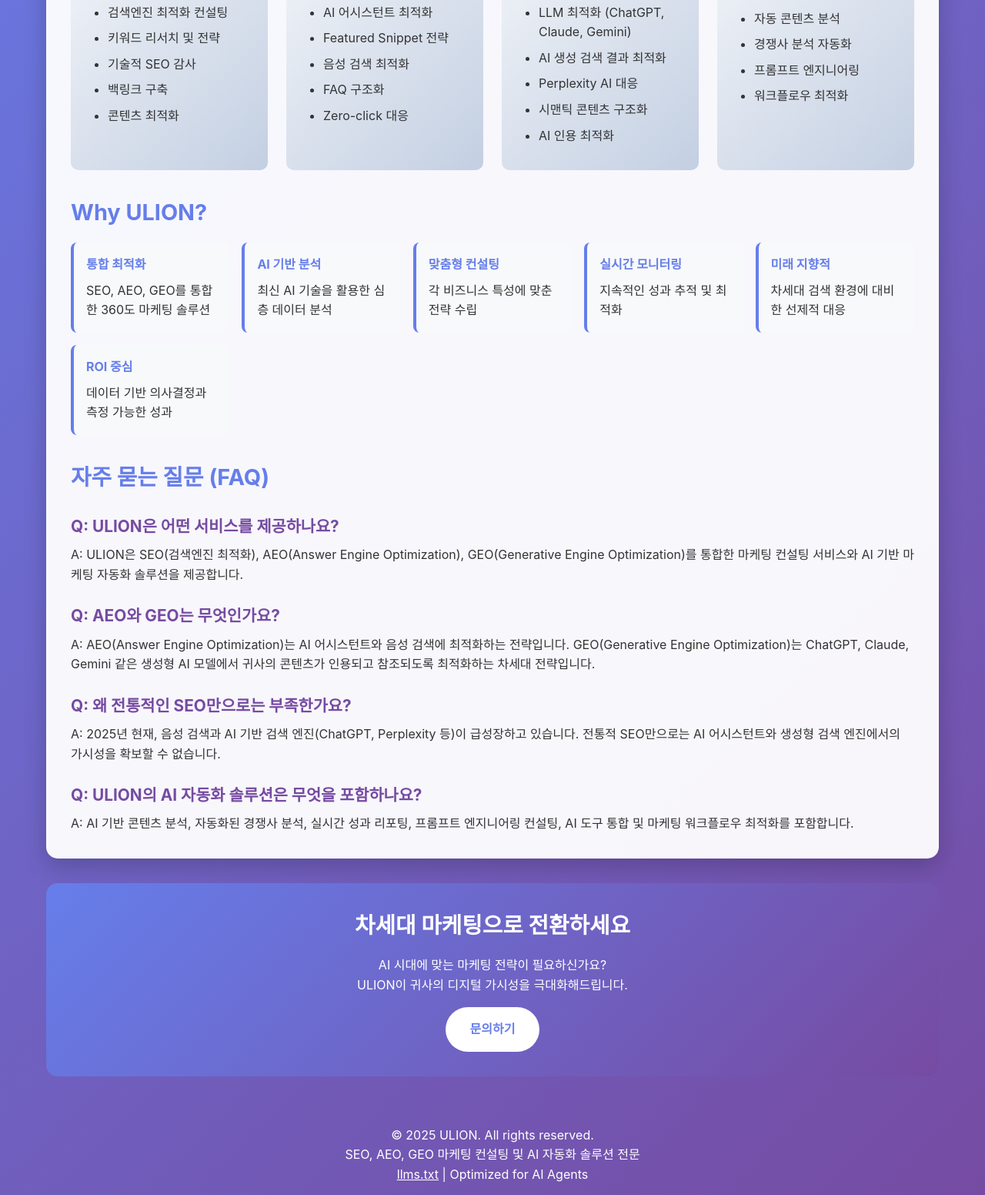
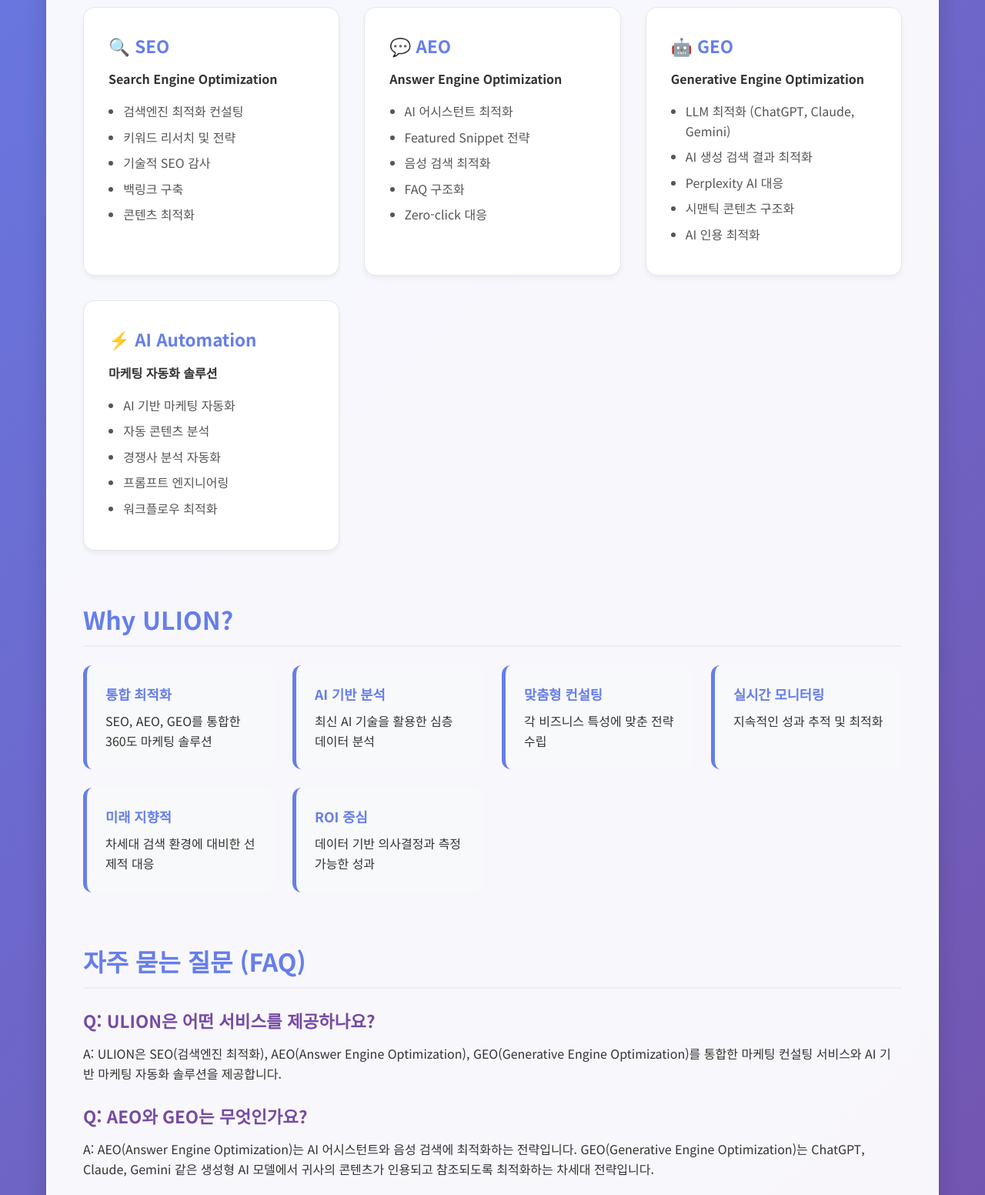
Before and after one commit to sowonweb/ulion-official, a plain HTML site: page index.html in a window 1280 px wide. Shown: the part 674-2226 px from the top of the page at 77% size. Drawn offline with Linux system fonts and the light colour scheme.

Commit message:
Enhance styles and add Noto Sans KR font
Added Noto Sans KR font and updated styles for better aesthetics. Removed structured data scripts and adjusted layout for improved responsiveness.

```diff
--- a/index.html
+++ b/index.html
@@ -13,6 +13,11 @@
     <meta name="robots" content="index, follow">
     <link rel="canonical" href="https://u-li.net">
 
+    <!-- Fonts (Noto Sans KR 추가) -->
+    <link rel="preconnect" href="https://fonts.googleapis.com">
+    <link rel="preconnect" href="https://fonts.gstatic.com" crossorigin>
+    <link href="https://fonts.googleapis.com/css2?family=Noto+Sans+KR:wght@400;500;700&display=swap" rel="stylesheet">
+
     <!-- Open Graph / Facebook -->
     <meta property="og:type" content="website">
     <meta property="og:url" content="https://u-li.net">
@@ -27,37 +32,42 @@
     <meta property="twitter:description" content="차세대 마케팅 최적화 전문 기업 ULION. SEO, AEO, GEO를 통합한 AI 기반 마케팅 컨설팅 및 자동화 솔루션을 제공합니다.">
     <meta property="twitter:image" content="https://u-li.net/og-image.jpg">
 
-    <!-- Schema.org Structured Data (JSON-LD) -->
     <script type="application/ld+json">
     {
         "@context": "https://schema.org",
+        "@graph": [
+            {
                 "@type": "Organization",
+                "@id": "https://u-li.net/#organization",
                 "name": "ULION",
                 "url": "https://u-li.net",
-        "logo": "https://u-li.net/logo.png",
+                "logo": {
+                    "@type": "ImageObject",
+                    "url": "https://u-li.net/logo.png"
+                },
                 "description": "SEO, AEO, GEO 마케팅 컨설팅 및 AI 자동화 솔루션 전문 기업",
                 "address": {
                     "@type": "PostalAddress",
                     "addressCountry": "KR"
                 },
-        "sameAs": [
-            "https://u-li.net"
-        ],
                 "contactPoint": {
                     "@type": "ContactPoint",
                     "contactType": "Customer Service",
                     "availableLanguage": ["Korean", "English"]
-        }
-    }
-    </script>
-
-    <script type="application/ld+json">
+                },
+                "sameAs": [
+                    "https://u-li.net"
+                ]
+            },
             {
-        "@context": "https://schema.org",
                 "@type": "ProfessionalService",
-        "name": "ULION",
+                "@id": "https://u-li.net/#service",
+                "name": "ULION Services",
                 "url": "https://u-li.net",
                 "description": "SEO, AEO, GEO 마케팅 컨설팅 및 AI 자동화 솔루션",
+                "provider": {
+                    "@id": "https://u-li.net/#organization"
+                },
                 "serviceType": ["SEO Consulting", "AEO Optimization", "GEO Strategy", "AI Marketing Automation"],
                 "areaServed": {
                     "@type": "Country",
@@ -65,7 +75,7 @@
                 },
                 "hasOfferCatalog": {
                     "@type": "OfferCatalog",
-            "name": "Services",
+                    "name": "Digital Marketing Services",
                     "itemListElement": [
                         {
                             "@type": "Offer",
@@ -101,13 +111,10 @@
                         }
                     ]
                 }
-    }
-    </script>
-
-    <script type="application/ld+json">
+            },
             {
-        "@context": "https://schema.org",
                 "@type": "FAQPage",
+                "@id": "https://u-li.net/#faq",
                 "mainEntity": [
                     {
                         "@type": "Question",
@@ -143,9 +150,19 @@
                     }
                 ]
             }
+        ]
+    }
     </script>
 
     <style>
+        :root {
+            --primary-color: #667eea;
+            --secondary-color: #764ba2;
+            --text-color: #333;
+            --bg-color: #f5f7fa;
+            --white: #ffffff;
+        }
+
         * {
             margin: 0;
             padding: 0;
@@ -153,38 +170,40 @@
         }
 
         body {
-            font-family: -apple-system, BlinkMacSystemFont, 'Segoe UI', 'Noto Sans KR', sans-serif;
+            font-family: 'Noto Sans KR', -apple-system, BlinkMacSystemFont, 'Segoe UI', sans-serif;
             line-height: 1.6;
-            color: #333;
-            background: linear-gradient(135deg, #667eea 0%, #764ba2 100%);
+            color: var(--text-color);
+            background: linear-gradient(135deg, var(--primary-color) 0%, var(--secondary-color) 100%);
             min-height: 100vh;
         }
 
         .container {
             max-width: 1200px;
             margin: 0 auto;
-            padding: 20px;
+            padding: 40px 20px;
         }
 
         header {
             background: rgba(255, 255, 255, 0.95);
-            padding: 2rem;
-            border-radius: 15px;
-            box-shadow: 0 10px 30px rgba(0, 0, 0, 0.2);
+            padding: 3rem 2rem;
+            border-radius: 20px;
+            box-shadow: 0 10px 30px rgba(0, 0, 0, 0.15);
             margin-bottom: 2rem;
             text-align: center;
         }
 
         h1 {
-            color: #667eea;
-            font-size: 2.5rem;
+            color: var(--primary-color);
+            font-size: 3rem;
             margin-bottom: 0.5rem;
+            font-weight: 700;
         }
 
         .tagline {
-            color: #666;
-            font-size: 1.2rem;
-            margin-bottom: 1rem;
+            color: #555;
+            font-size: 1.3rem;
+            margin-bottom: 1.5rem;
+            font-weight: 500;
         }
 
         .badges {
@@ -196,140 +215,193 @@
         }
 
         .badge {
-            background: linear-gradient(135deg, #667eea 0%, #764ba2 100%);
+            background: linear-gradient(135deg, var(--primary-color) 0%, var(--secondary-color) 100%);
             color: white;
-            padding: 0.5rem 1rem;
-            border-radius: 20px;
+            padding: 0.5rem 1.2rem;
+            border-radius: 50px;
             font-size: 0.9rem;
             font-weight: bold;
+            box-shadow: 0 4px 6px rgba(0,0,0,0.1);
         }
 
         .content {
             background: rgba(255, 255, 255, 0.95);
-            padding: 2rem;
-            border-radius: 15px;
-            box-shadow: 0 10px 30px rgba(0, 0, 0, 0.2);
+            padding: 3rem;
+            border-radius: 20px;
+            box-shadow: 0 10px 30px rgba(0, 0, 0, 0.15);
             margin-bottom: 2rem;
         }
 
+        section {
+            margin-bottom: 4rem;
+        }
+
+        section:last-child {
+            margin-bottom: 0;
+        }
+
         h2 {
-            color: #667eea;
-            margin-top: 2rem;
-            margin-bottom: 1rem;
-            font-size: 1.8rem;
+            color: var(--primary-color);
+            margin-bottom: 1.5rem;
+            font-size: 2rem;
+            border-bottom: 2px solid #eee;
+            padding-bottom: 0.5rem;
         }
 
         h3 {
-            color: #764ba2;
+            color: var(--secondary-color);
             margin-top: 1.5rem;
-            margin-bottom: 0.5rem;
-            font-size: 1.3rem;
+            margin-bottom: 0.8rem;
+            font-size: 1.4rem;
         }
 
         .services {
             display: grid;
-            grid-template-columns: repeat(auto-fit, minmax(250px, 1fr));
-            gap: 1.5rem;
-            margin-top: 1.5rem;
+            grid-template-columns: repeat(auto-fit, minmax(260px, 1fr));
+            gap: 2rem;
         }
 
         .service-card {
-            background: linear-gradient(135deg, #f5f7fa 0%, #c3cfe2 100%);
-            padding: 1.5rem;
-            border-radius: 10px;
-            transition: transform 0.3s ease;
+            background: #fff;
+            padding: 2rem;
+            border-radius: 15px;
+            border: 1px solid #e1e8ed;
+            transition: all 0.3s ease;
+            box-shadow: 0 4px 6px rgba(0,0,0,0.05);
         }
 
         .service-card:hover {
-            transform: translateY(-5px);
-            box-shadow: 0 5px 20px rgba(0, 0, 0, 0.15);
+            transform: translateY(-10px);
+            box-shadow: 0 15px 30px rgba(0, 0, 0, 0.1);
+            border-color: var(--primary-color);
         }
 
         .service-card h3 {
             margin-top: 0;
+            color: var(--primary-color);
         }
 
         ul {
-            margin-left: 1.5rem;
-            margin-top: 0.5rem;
+            margin-left: 1.2rem;
+            margin-top: 1rem;
         }
 
         li {
             margin-bottom: 0.5rem;
+            color: #555;
         }
 
         .features {
             display: grid;
-            grid-template-columns: repeat(auto-fit, minmax(200px, 1fr));
-            gap: 1rem;
-            margin-top: 1rem;
+            grid-template-columns: repeat(auto-fit, minmax(220px, 1fr));
+            gap: 1.5rem;
         }
 
         .feature {
             background: #f8f9fa;
-            padding: 1rem;
-            border-radius: 8px;
-            border-left: 4px solid #667eea;
+            padding: 1.5rem;
+            border-radius: 12px;
+            border-left: 5px solid var(--primary-color);
+            transition: background 0.3s;
+        }
+
+        .feature:hover {
+            background: #fff;
+            box-shadow: 0 5px 15px rgba(0,0,0,0.05);
         }
 
         .feature strong {
-            color: #667eea;
+            color: var(--primary-color);
             display: block;
             margin-bottom: 0.5rem;
+            font-size: 1.1rem;
         }
 
         .cta {
-            background: linear-gradient(135deg, #667eea 0%, #764ba2 100%);
+            background: linear-gradient(135deg, var(--primary-color) 0%, var(--secondary-color) 100%);
             color: white;
-            padding: 2rem;
-            border-radius: 15px;
+            padding: 4rem 2rem;
+            border-radius: 20px;
             text-align: center;
             margin-top: 2rem;
+            box-shadow: 0 10px 30px rgba(0, 0, 0, 0.2);
         }
 
         .cta h2 {
             color: white;
-            margin-top: 0;
+            border-bottom: none;
+            margin-bottom: 1rem;
+        }
+
+        .cta p {
+            font-size: 1.2rem;
+            margin-bottom: 2rem;
+            opacity: 0.9;
         }
 
         .cta-button {
             display: inline-block;
             background: white;
-            color: #667eea;
-            padding: 1rem 2rem;
-            border-radius: 30px;
+            color: var(--primary-color);
+            padding: 1rem 3rem;
+            border-radius: 50px;
             text-decoration: none;
             font-weight: bold;
-            margin-top: 1rem;
-            transition: transform 0.3s ease;
+            font-size: 1.1rem;
+            transition: all 0.3s ease;
+            box-shadow: 0 5px 15px rgba(0,0,0,0.2);
         }
 
         .cta-button:hover {
             transform: scale(1.05);
+            box-shadow: 0 8px 20px rgba(0,0,0,0.3);
+            background-color: #f8f9fa;
         }
 
         footer {
             text-align: center;
-            color: white;
-            padding: 2rem;
+            color: rgba(255,255,255,0.9);
+            padding: 3rem 0;
             margin-top: 2rem;
         }
 
         footer a {
             color: white;
-            text-decoration: underline;
+            text-decoration: none;
+            border-bottom: 1px dashed rgba(255,255,255,0.5);
+            transition: border-color 0.3s;
+        }
+
+        footer a:hover {
+            border-bottom-color: white;
         }
 
         @media (max-width: 768px) {
+            .container {
+                padding: 20px 15px;
+            }
+
+            header {
+                padding: 2rem 1rem;
+            }
+
             h1 {
-                font-size: 1.8rem;
+                font-size: 2.2rem;
             }
 
             .tagline {
-                font-size: 1rem;
+                font-size: 1.1rem;
             }
 
-            .services {
+            .content {
+                padding: 1.5rem;
+            }
+
+            h2 {
+                font-size: 1.6rem;
+            }
+
+            .services, .features {
                 grid-template-columns: 1fr;
             }
         }
@@ -353,7 +425,7 @@
                 <h2>About ULION</h2>
                 <p>
                     ULION은 전통적인 검색엔진 최적화(SEO)를 넘어, AI 시대에 맞는 차세대 마케팅 솔루션을 제공합니다.
-                    Answer Engine Optimization(AEO)와 Generative Engine Optimization(GEO)을 통합하여,
+                    <strong>Answer Engine Optimization(AEO)</strong>와 <strong>Generative Engine Optimization(GEO)</strong>을 통합하여,
                     Google 검색부터 ChatGPT, Claude, Gemini 같은 생성형 AI까지 모든 플랫폼에서 귀사의 가시성을 극대화합니다.
                 </p>
             </section>
@@ -461,7 +533,8 @@
         <div class="cta">
             <h2>차세대 마케팅으로 전환하세요</h2>
             <p>AI 시대에 맞는 마케팅 전략이 필요하신가요?<br>ULION이 귀사의 디지털 가시성을 극대화해드립니다.</p>
-            <a href="https://u-li.net" class="cta-button">문의하기</a>
+            <!-- 실제 문의처로 변경하세요 (예: mailto:contact@u-li.net 또는 https://u-li.net/contact) -->
+            <a href="mailto:contact@u-li.net" class="cta-button">문의하기</a>
         </div>
 
         <footer>
```
Lines whose indentation alone changed are shown as unchanged.
